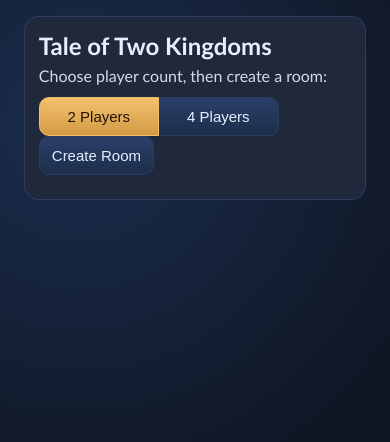
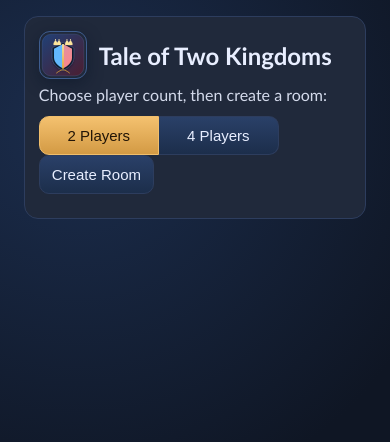
Before and after one commit to TheUltimateQueen/TaleOfTwoKingdoms, a website with bundled scripts: page public/index.html in a window 390 px wide. Built offline with nearby package versions, Linux system fonts and the light colour scheme; files whose address does not match are found by name.

Commit message:
Add custom game icon and wire favicon + menu branding

```diff
--- a/public/index.html
+++ b/public/index.html
@@ -4,12 +4,17 @@
     <meta charset="UTF-8" />
     <meta name="viewport" content="width=device-width, initial-scale=1.0" />
     <title>Tale of Two Kingdoms</title>
+    <link rel="icon" type="image/svg+xml" href="/icons/tale-icon.svg" />
+    <link rel="shortcut icon" href="/icons/tale-icon.svg" />
     <link rel="stylesheet" href="/styles.css" />
   </head>
   <body>
     <main id="app">
       <section id="menu" class="card">
-        <h1>Tale of Two Kingdoms</h1>
+        <div class="brand">
+          <img class="brand-icon" src="/icons/tale-icon.svg" alt="" aria-hidden="true" />
+          <h1>Tale of Two Kingdoms</h1>
+        </div>
         <p class="sub">Choose player count, then create a room:</p>
         <div class="row mode-toggle" role="group" aria-label="Player count">
           <button id="mode2PlayersBtn" class="mode-btn active" type="button" aria-pressed="true">2 Players</button>
--- a/public/styles.css
+++ b/public/styles.css
@@ -78,6 +78,22 @@ body.controller-mode #controls {
 
 h1, h2 {
   margin: 0;
+}
+
+.brand {
+  display: flex;
+  align-items: center;
+  gap: 12px;
+  margin-bottom: 4px;
+}
+
+.brand-icon {
+  width: 56px;
+  height: 56px;
+  border-radius: 13px;
+  border: 1px solid #3e5d8f;
+  box-shadow: 0 5px 16px #07132570;
+  flex: 0 0 auto;
 }
 
 .sub {
@@ -467,6 +483,12 @@ body.display-mode.display-game-mode #postGamePanel {
 }
 
 @media (max-width: 780px) {
+  .brand-icon {
+    width: 48px;
+    height: 48px;
+    border-radius: 11px;
+  }
+
   body.controller-mode #app {
     width: 100vw;
     height: 100dvh;
```
Also changed, not shown: public/icons/tale-icon.svg (added).
